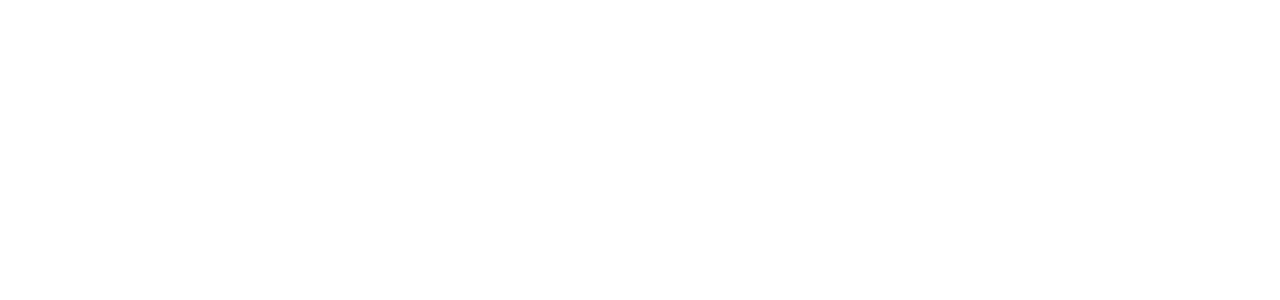
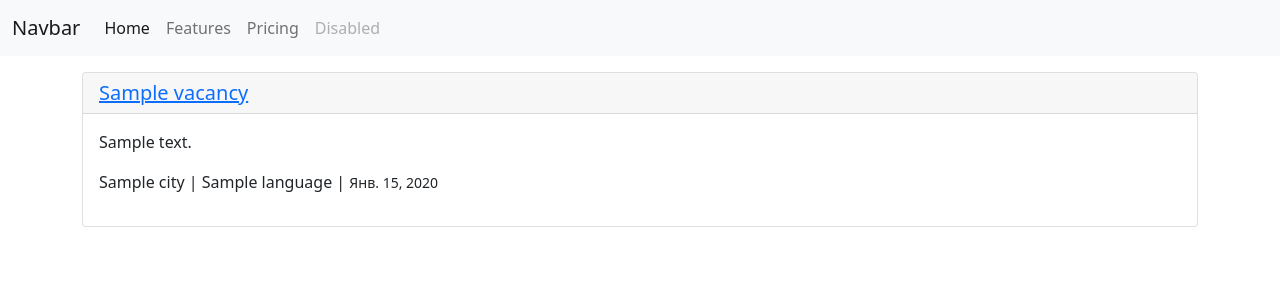
Before and after one commit to lavrem/django3, a Django app: page / in a window 1280 px wide. Before the commit the part shown is empty. Shown: the top 300 px of the page. Run offline with Django 3.2, Linux system fonts and the light colour scheme; tables that the repository leaves empty hold one stand-in row (values such as "Sample post").

Commit message:
init_commmit

```diff
--- /dev/null
+++ b/scraping/templates/scraping/home.html
@@ -0,0 +1,14 @@
+{% extends 'base.html' %}
+{% block title %} Home {% endblock %}
+{% block home %}
+    {% for obj in object_list %}
+        <div class="card my-3">
+          <h5 class="card-header"><a href="{{ obj.url }}" target="_blank">{{ obj.title }}</a></h5>
+          <div class="card-body">
+                <p class="card-text">{{ obj.description }}</p>
+                <p>{{obj.city.name}} | {{obj.language.name}} |
+                    <small>{{obj.timestamp}}</small></p>
+          </div>
+        </div>
+    {% endfor %}
+{% endblock %}
--- a/scraping/views.py
+++ b/scraping/views.py
@@ -3,4 +3,4 @@
 # Create your views here.
 def home_view(request):
     qs = Vacancy.objects.all()
-    return render(request, 'home.html', {'object_list': qs})
+    return render(request, 'scraping/home.html', {'object_list': qs})
--- a/templates/base.html
+++ b/templates/base.html
@@ -8,10 +8,41 @@
     <!-- Bootstrap CSS -->
     <link href="https://cdn.jsdelivr.net/npm/bootstrap@5.1.3/dist/css/bootstrap.min.css" rel="stylesheet" integrity="sha384-1BmE4kWBq78iYhFldvKuhfTAU6auU8tT94WrHftjDbrCEXSU1oBoqyl2QvZ6jIW3" crossorigin="anonymous">
 
-    <title>Home</title>
+    <title>{% block title %} Default {% endblock %} </title>
   </head>
   <body>
-
+  <header>
+    <nav class="navbar navbar-expand-lg navbar-light bg-light">
+      <div class="container-fluid">
+        <a class="navbar-brand" href="#">Navbar</a>
+        <button class="navbar-toggler" type="button" data-bs-toggle="collapse" data-bs-target="#navbarNav" aria-controls="navbarNav" aria-expanded="false" aria-label="Toggle navigation">
+          <span class="navbar-toggler-icon"></span>
+        </button>
+        <div class="collapse navbar-collapse" id="navbarNav">
+          <ul class="navbar-nav">
+              <li class="nav-item">
+                <a class="nav-link active" aria-current="page" href="#">Home</a>
+              </li>
+              <li class="nav-item">
+                <a class="nav-link" href="#">Features</a>
+              </li>
+              <li class="nav-item">
+                <a class="nav-link" href="#">Pricing</a>
+              </li>
+              <li class="nav-item">
+                <a class="nav-link disabled">Disabled</a>
+              </li>
+            </ul>
+        </div>
+      </div>
+    </nav>
+  </header>
+  <main >
+      <div class="container">
+        {% block home %}
+        {% endblock %}
+      </div>
+  </main>
 
     <!-- Optional JavaScript; choose one of the two! -->
 
--- a/templates/home.html
+++ /dev/null
@@ -1,8 +0,0 @@
-{% extends 'base.html' %}
-
-{% block home %}
-    {% for obj in object_list %}
-      <p><a href="{{ obj.url }}" target="_blank">{{ obj.title }}</a></p>
-      <p>{{ obj.description }}</p>
-    {% endfor %}
-{% endblock %}
```
